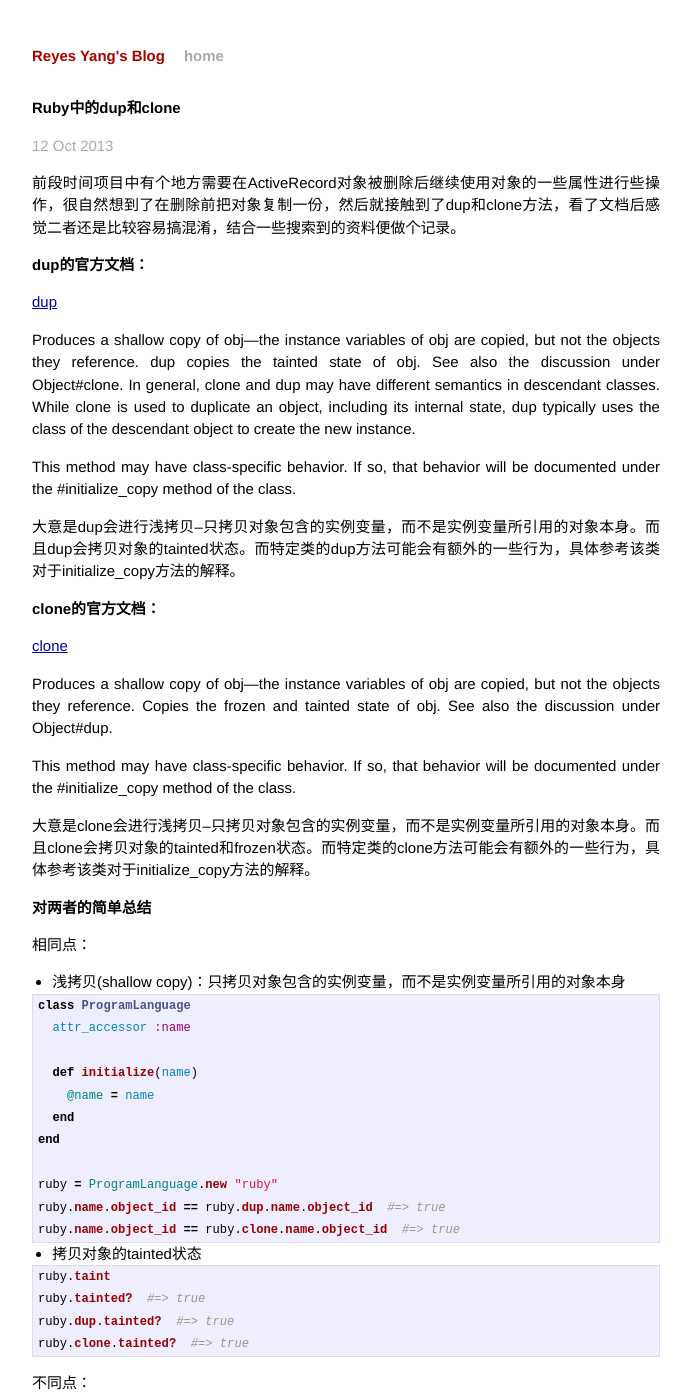
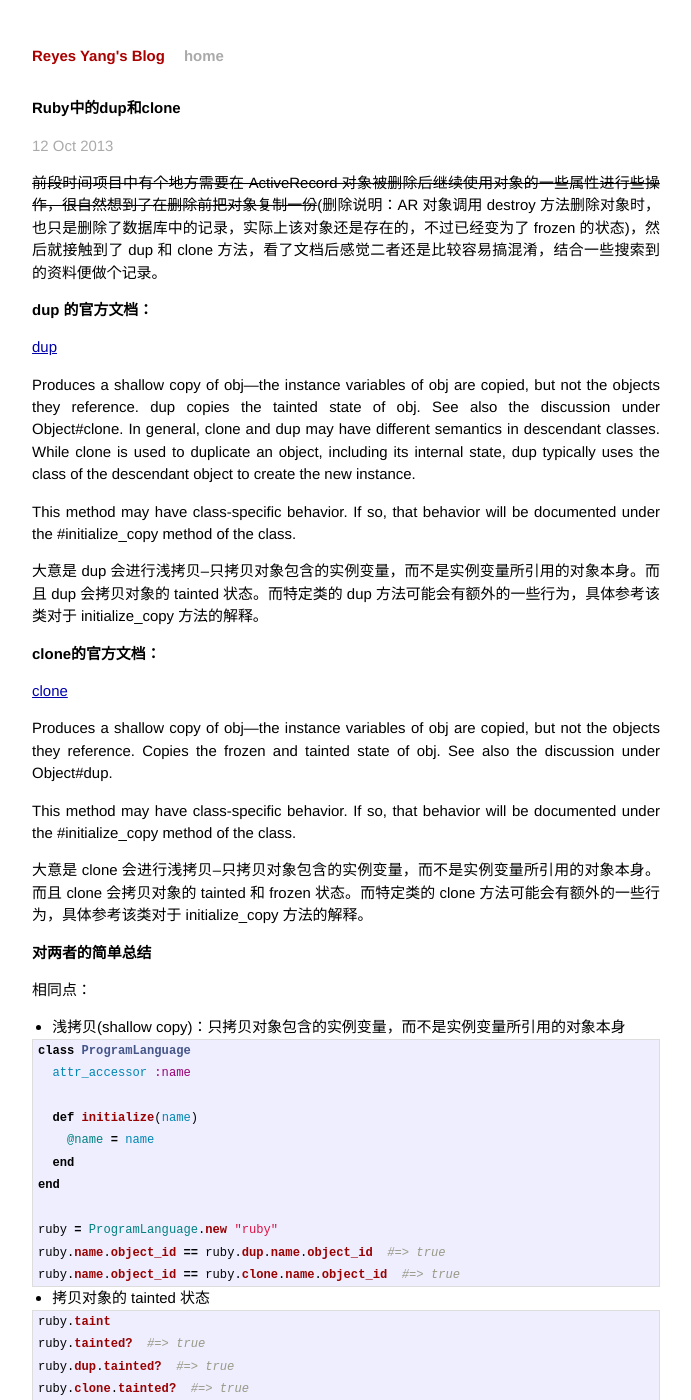
Before and after one commit to reyesyang/reyesyang.github.io-source, a Jekyll site: the page built from _posts/2013-10-12-dup-and-clone-in-ruby.md, in a window 1280 px wide and 1400 px high. Shown: the whole window, without its empty margins (294-985 px from the left). Built offline with Jekyll 4.4.1, drawn with Linux system fonts in a browser that asks for light colours; Markdown is read by kramdown in place of the engine named in the settings; some of the changed text lies outside the part shown.

Commit message:
更新对 AR  destroy 的理解

```diff
--- a/_posts/2013-10-12-dup-and-clone-in-ruby.md
+++ b/_posts/2013-10-12-dup-and-clone-in-ruby.md
@@ -3,9 +3,9 @@ layout: post
 title: Ruby中的dup和clone
 ---
 
-前段时间项目中有个地方需要在ActiveRecord对象被删除后继续使用对象的一些属性进行些操作，很自然想到了在删除前把对象复制一份，然后就接触到了dup和clone方法，看了文档后感觉二者还是比较容易搞混淆，结合一些搜索到的资料便做个记录。
+<del>前段时间项目中有个地方需要在 ActiveRecord 对象被删除后继续使用对象的一些属性进行些操作，很自然想到了在删除前把对象复制一份</del>(删除说明：AR 对象调用 destroy 方法删除对象时，也只是删除了数据库中的记录，实际上该对象还是存在的，不过已经变为了 frozen 的状态)，然后就接触到了 dup 和 clone 方法，看了文档后感觉二者还是比较容易搞混淆，结合一些搜索到的资料便做个记录。
 
-**dup的官方文档：**
+**dup 的官方文档：**
 
 > [dup](http://ruby-doc.org/core-2.0.0/Object.html#method-i-dup)
 >
@@ -13,7 +13,7 @@ title: Ruby中的dup和clone
 >
 > This method may have class-specific behavior. If so, that behavior will be documented under the #initialize_copy method of the class.
 
-大意是dup会进行浅拷贝--只拷贝对象包含的实例变量，而不是实例变量所引用的对象本身。而且dup会拷贝对象的tainted状态。而特定类的dup方法可能会有额外的一些行为，具体参考该类对于initialize_copy方法的解释。
+大意是 dup 会进行浅拷贝--只拷贝对象包含的实例变量，而不是实例变量所引用的对象本身。而且 dup 会拷贝对象的 tainted 状态。而特定类的 dup 方法可能会有额外的一些行为，具体参考该类对于 initialize_copy 方法的解释。
 
 **clone的官方文档：**
 
@@ -23,7 +23,7 @@ title: Ruby中的dup和clone
 >
 > This method may have class-specific behavior. If so, that behavior will be documented under the #initialize_copy method of the class.
 
-大意是clone会进行浅拷贝--只拷贝对象包含的实例变量，而不是实例变量所引用的对象本身。而且clone会拷贝对象的tainted和frozen状态。而特定类的clone方法可能会有额外的一些行为，具体参考该类对于initialize_copy方法的解释。
+大意是 clone 会进行浅拷贝--只拷贝对象包含的实例变量，而不是实例变量所引用的对象本身。而且 clone 会拷贝对象的 tainted 和 frozen 状态。而特定类的 clone 方法可能会有额外的一些行为，具体参考该类对于 initialize_copy 方法的解释。
 
 **对两者的简单总结**
 
@@ -44,7 +44,7 @@ ruby.name.object_id == ruby.dup.name.object_id  #=> true
 ruby.name.object_id == ruby.clone.name.object_id  #=> true
 {% endhighlight %}
 
-* 拷贝对象的tainted状态
+* 拷贝对象的 tainted 状态
 {% highlight ruby %}
 ruby.taint
 ruby.tainted?  #=> true
@@ -54,7 +54,7 @@ ruby.clone.tainted?  #=> true
 
 不同点：
 
-* clone会拷贝对象的frozen状态
+* clone 会拷贝对象的 frozen 状态
 {% highlight ruby %}
 ruby.freeze
 ruby.frozen?  #=> true
@@ -62,7 +62,7 @@ ruby.dup.frozen?  #=> false
 ruby.clone.frozen?  #=> true
 {% endhighlight %}
 
-* clone会拷贝对象的单例方法
+* clone 会拷贝对象的单例方法
 {% highlight ruby %}
 ruby = ProgramLanguauge.new "ruby"
 
```
Also changed, not shown: other parts of _posts/2013-10-12-dup-and-clone-in-ruby.md (+2 -2 lines).
